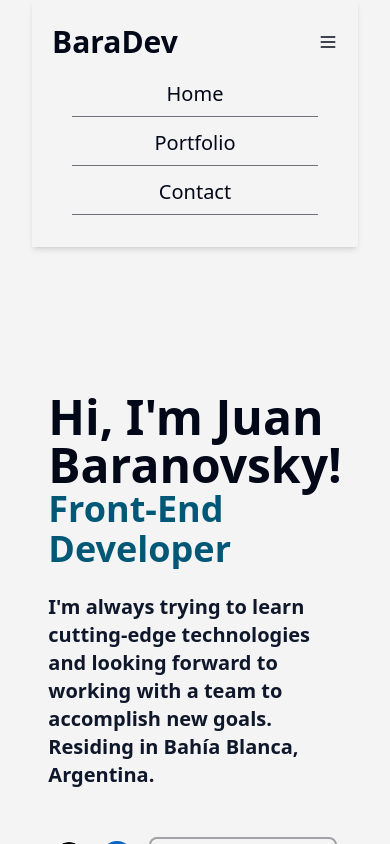
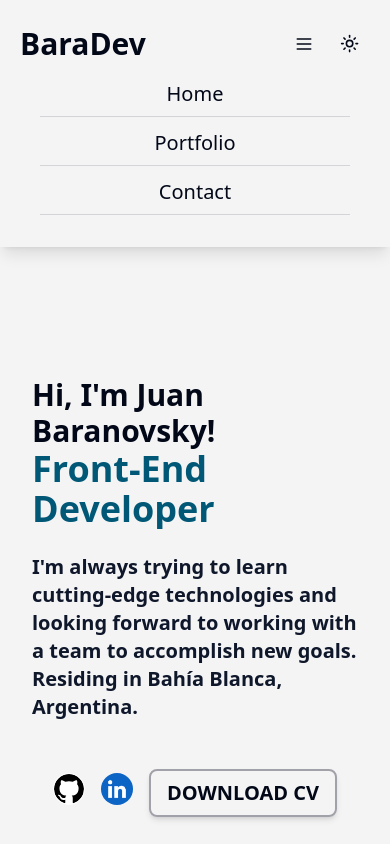
Before and after one commit to Bara1422/Portfolio, a React (Vite) app: page / in a window 390 px wide. Both pictures are taken after a click on the icon 328 px from the left and 42 px from the top of the page. Shown: the top 844 px of the page. Built offline with nearby package versions, Linux system fonts and the light colour scheme.

Commit message:
fix navbar mobile and max-width

```diff
--- a/src/App.jsx
+++ b/src/App.jsx
@@ -12,7 +12,7 @@ function App() {
   return (
     <ThemeProvider defaultTheme='system' storageKey='vite-ui-theme'>
       <div className=' font-overpass min-h-screen min-w-full flex-col justify-center scroll-smooth bg-zinc-100 dark:bg-[rgb(17,24,40)] dark:text-slate-300 2xl:max-w-xl'>
-        <div className='container mx-auto'>
+        <div className='mx-auto sm:container'>
           <header className='sticky left-0 right-0 top-0 flex flex-col'>
             <NewNavbar />
           </header>
--- a/src/components/Hero.jsx
+++ b/src/components/Hero.jsx
@@ -46,7 +46,7 @@ const Hero = () => {
     >
       <div className='flex flex-col gap-6 lg:w-2/5'>
         <div className='flex flex-col overflow-hidden'>
-          <h1 className='text-5xl font-bold dark:outline-none lg:text-6xl '>
+          <h1 className='text-3xl font-bold dark:outline-none sm:text-4xl md:text-5xl lg:text-6xl '>
             Hi, I'm Juan Baranovsky!{' '}
           </h1>
           <motion.div
@@ -66,7 +66,7 @@ const Hero = () => {
             ))}
           </motion.div>
         </div>
-        <p className='text-xl font-semibold text-slate-900 dark:text-slate-200'>
+        <p className='line text-xl font-semibold text-slate-900 dark:text-slate-200'>
           I'm always trying to learn cutting-edge technologies and looking
           forward to working with a team to accomplish new goals. Residing in
           Bahía Blanca, Argentina.
--- a/src/components/MobileNavbar.jsx
+++ b/src/components/MobileNavbar.jsx
@@ -1,6 +1,7 @@
 /* eslint-disable multiline-ternary */
 import { Menu } from 'lucide-react'
 import React, { useState } from 'react'
+import { ThemeToggle } from './ThemeToggle'
 
 const MobileNavbar = ({ menuLinks }) => {
   const [isOpen, setIsOpen] = useState(false)
@@ -9,17 +10,18 @@ const MobileNavbar = ({ menuLinks }) => {
     setIsOpen((prev) => !prev)
   }
 
+  /* TODO FIX MAX WIDTH */
   return (
-    <div className='flex items-center sm:hidden'>
+    <div className='flex items-center gap-4 sm:hidden'>
       <Menu onClick={handleToggle} className='relative z-50 h-5 w-5' />
 
       {isOpen ? (
         <div className='fixed inset-0 z-0 w-full animate-in fade-in-20 slide-in-from-top-5'>
-          <ul className='absolute grid w-full gap-3 bg-zinc-100 px-10 pb-8 pt-20 shadow-md  dark:bg-[rgb(17,24,40)]'>
+          <ul className='absolute grid w-full gap-3 bg-zinc-100 px-10 pb-8 pt-20 shadow-lg  dark:bg-[rgb(17,24,40)]'>
             {menuLinks.map((link) => (
               <li
                 key={link.name}
-                className='border-b border-zinc-500 pb-2 text-center text-xl'
+                className='border-b border-zinc-300 pb-2 text-center text-xl dark:border-zinc-600'
               >
                 <a
                   href={link.target === 'home' ? '#' : `#${link.target}`}
@@ -32,6 +34,7 @@ const MobileNavbar = ({ menuLinks }) => {
           </ul>
         </div>
       ) : null}
+      <ThemeToggle />
     </div>
   )
 }
--- a/src/components/NewNavbar.jsx
+++ b/src/components/NewNavbar.jsx
@@ -11,7 +11,7 @@ const menuLinks = [
 
 const NewNavbar = () => {
   return (
-    <nav className='sticky  left-0 right-0 top-0 z-40 bg-zinc-100 opacity-100 backdrop-blur-lg transition-all dark:bg-[rgb(17,24,40)]'>
+    <nav className='sticky  left-0 right-0 top-0 z-40 w-full bg-zinc-100 opacity-100 backdrop-blur-lg transition-all dark:bg-[rgb(17,24,40)]'>
       <div className='mx-auto flex max-w-screen-xl justify-between border-b border-slate-400 px-5 pb-3 pt-6'>
         <a
           className='z-40 cursor-pointer self-center whitespace-nowrap text-3xl font-semibold hover:text-eden-500 md:pl-3'
--- a/src/components/ProjectCard.jsx
+++ b/src/components/ProjectCard.jsx
@@ -39,7 +39,7 @@ const ProjectCard = ({ project, order }) => {
           />
         </a>
       </div>
-      <div className='mx-auto my-auto flex max-w-[400px] flex-col gap-6 p-3 '>
+      <div className='mx-auto my-auto flex flex-col gap-6 p-3 lg:max-w-[400px] '>
         <h3 className='text-center text-3xl font-bold dark:text-slate-200'>
           {project.name}
         </h3>
--- a/src/icons/BlobImage.jsx
+++ b/src/icons/BlobImage.jsx
@@ -9,7 +9,7 @@ const BlobImage = () => {
       width='100%'
       id='blobSvg'
       style={{ opacity: 1 }}
-      className=' mx-auto aspect-auto  h-auto w-[320px] md:mx-0 md:w-[450px] md:max-w-[600px] lg:w-[700px] lg:max-w-[600px]'
+      className=' mx-auto aspect-auto  h-auto sm:w-[320px] md:mx-0 md:w-[420px] md:max-w-[600px] lg:w-[570px] lg:max-w-[600px]'
     >
       <image
         x='0'
--- a/vite.config.js
+++ b/vite.config.js
@@ -1,7 +1,7 @@
 import { defineConfig } from 'vite'
 // import react from '@vitejs/plugin-react-swc'
 import path from 'path'
-import react from '@vitejs/plugin-react'
+import react from '@vitejs/plugin-react-swc'
 
 // https://vitejs.dev/config/
 export default defineConfig({
```
